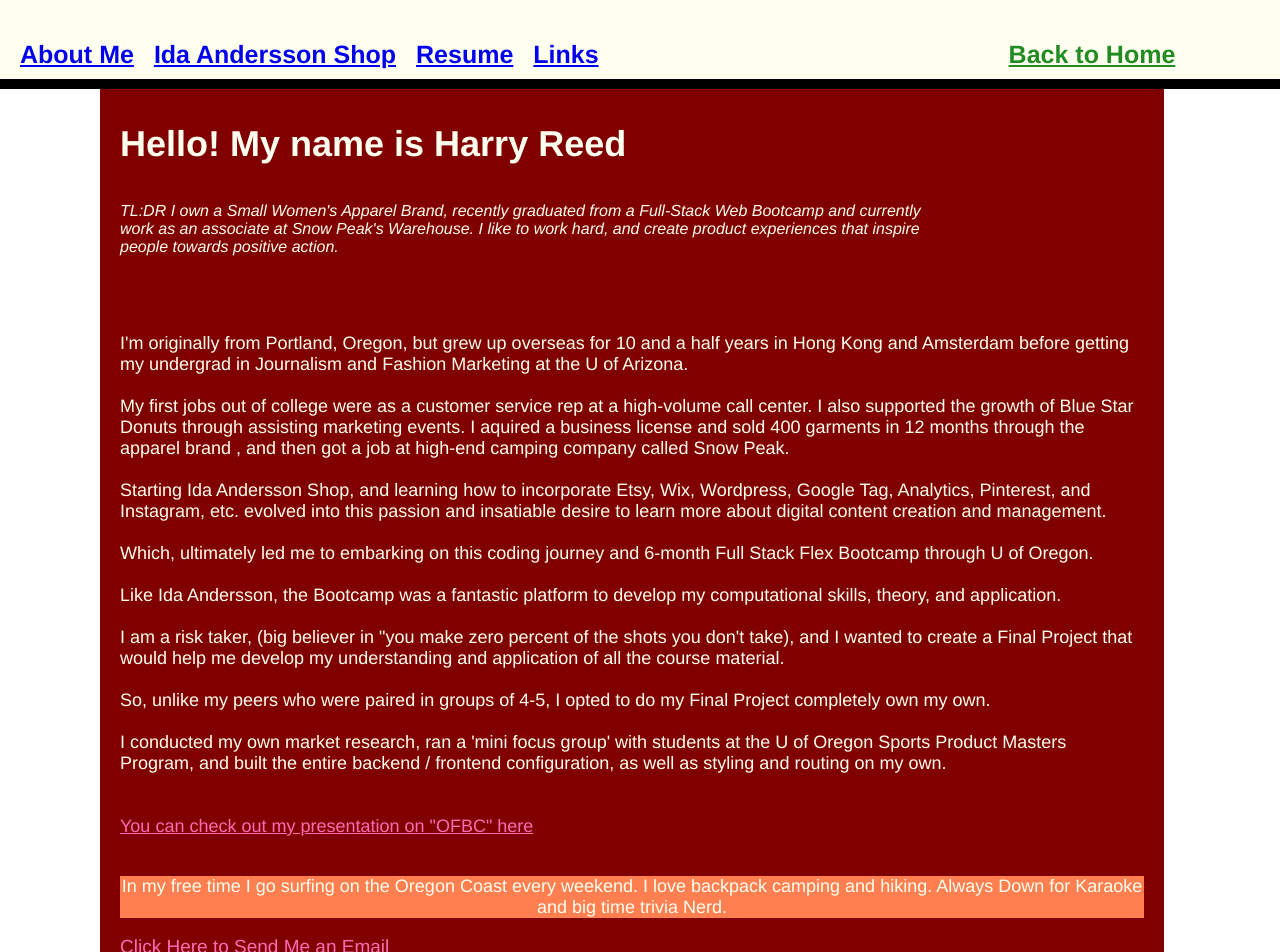
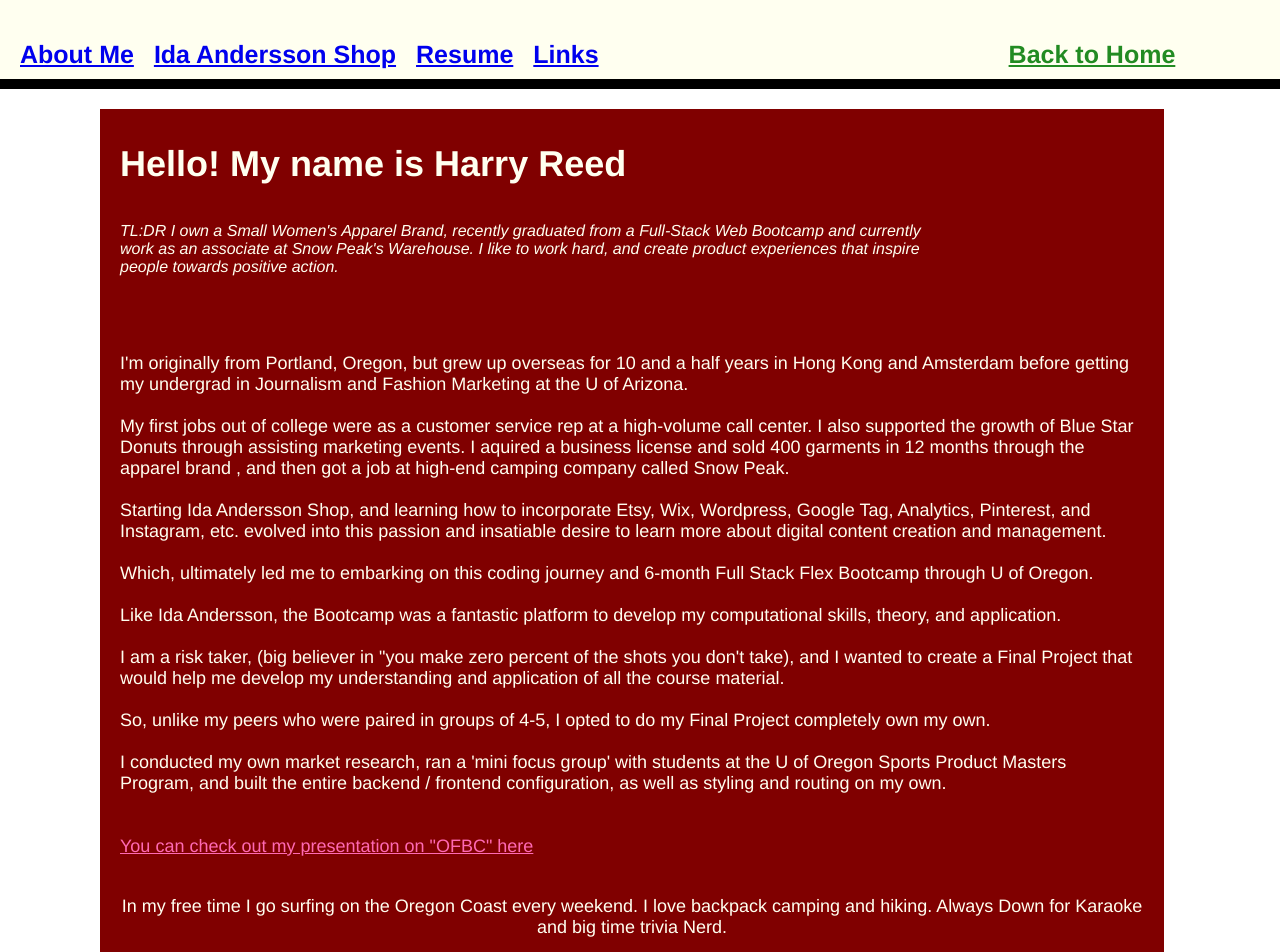
Before and after one commit to HGreedo/nuReactPortfolio, a React (Create React App) app: page /pages/About-Me in a window 1280 px wide. Shown: the top 952 px of the page. Built offline with nearby package versions, Linux system fonts and the light colour scheme.

Commit message:
commit on 'main'

```diff
--- a/src/pages/aboutMe.css
+++ b/src/pages/aboutMe.css
@@ -1,3 +1,6 @@
+.h1 {
+    margin-top: 20px;
+}
 
 
 .tldr {
@@ -15,6 +18,7 @@
     width: 350px;
 }
 .about-container {
+    margin-top: 30px;
     margin-left: 100px;
     justify-content: center;
     font-size: 18px;
@@ -26,6 +30,7 @@
     padding-top: 10px;
     padding-left: 20px;
     padding-right: 20px;
+    padding-bottom: 50px;
 }
 
 .OFBC {
@@ -35,7 +40,6 @@
 }
 .somethin-extra {
     text-align: center;
-    background-color: coral;
     color:ivory;
 }
 .email {
```
